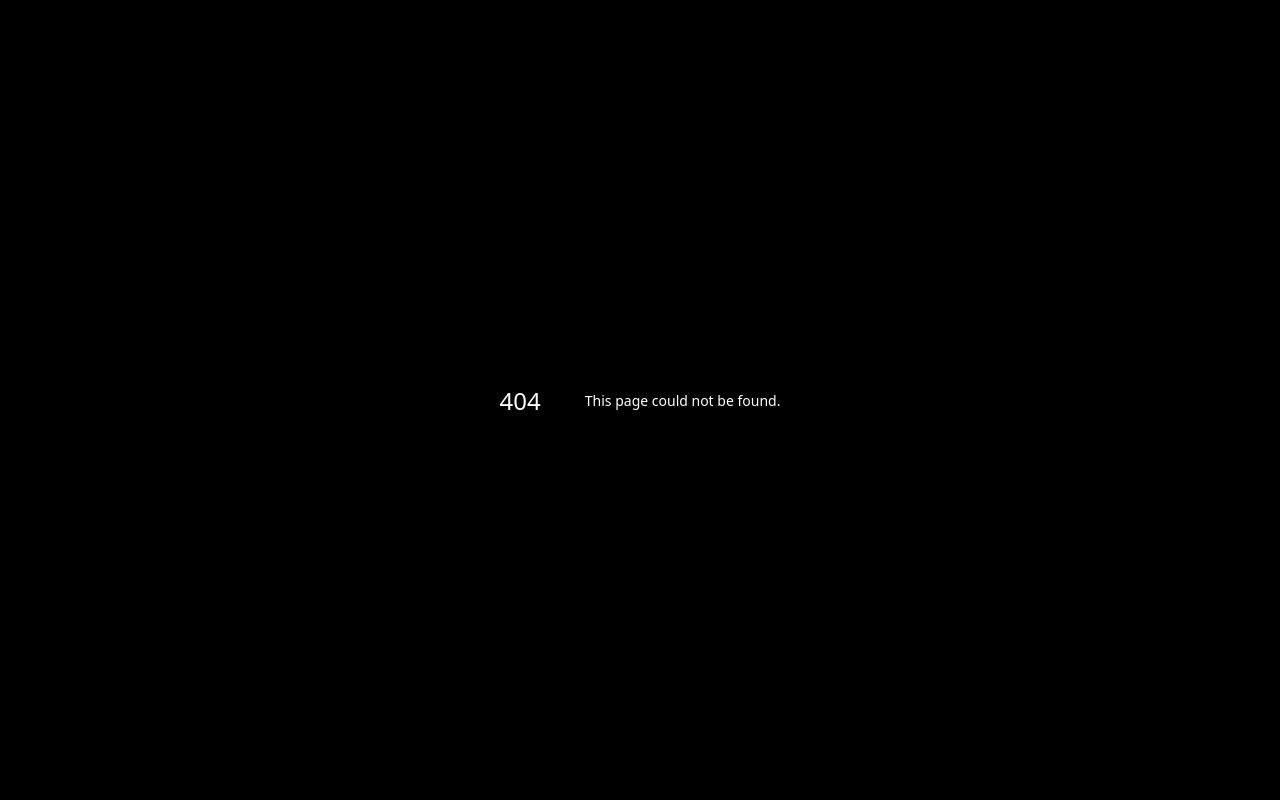
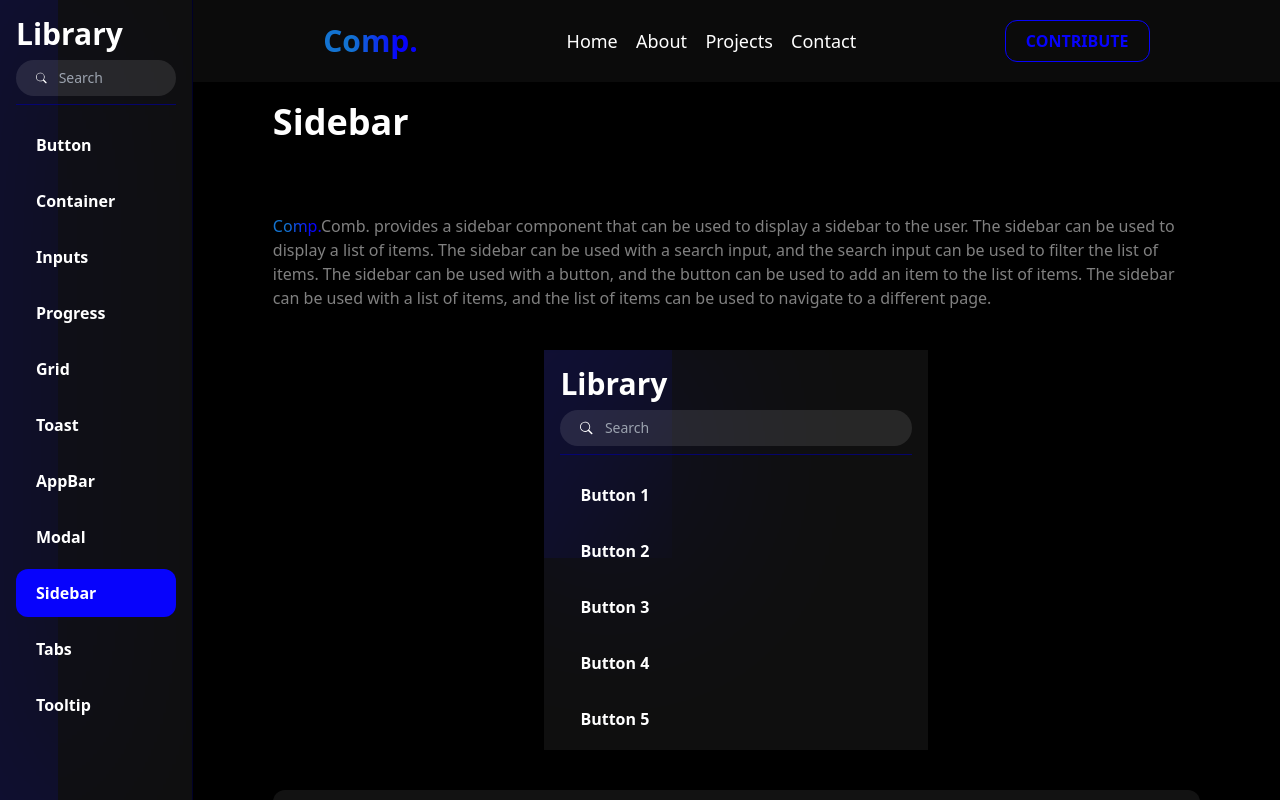
Before and after one commit to adhil72/comb., a Next.js app: page /library/sidebar in a window 1280 px wide. Before the commit this address had no page. Shown: the top 800 px of the page. Built offline with nearby package versions, Linux system fonts and the light colour scheme; no server answers.

Commit message:
libs updated

```diff
--- /dev/null
+++ b/app/library/sidebar/page.tsx
@@ -0,0 +1,32 @@
+"use client";
+
+import Page from "@/Componenets/Common/Page";
+import Library from "@/Componenets/Feature/Library/Library";
+import { IComponent } from "@/Constants/Components";
+import SidebarSample from "@/samples/Sidebar";
+
+const component: IComponent = {
+    title: "Sidebar",
+    details: [
+        {
+            subTitle: "",
+            description: "Comb. provides a sidebar component that can be used to display a sidebar to the user. The sidebar can be used to display a list of items. The sidebar can be used with a search input, and the search input can be used to filter the list of items. The sidebar can be used with a button, and the button can be used to add an item to the list of items. The sidebar can be used with a list of items, and the list of items can be used to navigate to a different page.",
+            codes: [
+                {
+                    fileName: "Sidebar usage",
+                    code: "https://raw.githubusercontent.com/adhil72/comb./main/src/samples/Sidebar.tsx",
+                },
+                {
+                    fileName: "Sidebar.tsx",
+                    code: "https://raw.githubusercontent.com/adhil72/comb./main/src/Library/Sidebar.tsx"
+                }
+            ],
+            preview: <SidebarSample />
+        }
+    ]
+}
+export default function Index() {
+    return <Page>
+        <Library data={component} />
+    </Page>
+}
--- a/src/Constants/SIdebar.ts
+++ b/src/Constants/SIdebar.ts
@@ -15,15 +15,6 @@ const sidebarButtons: ISidebarButton[] = [
     { title: "Sidebar", path: "/library/sidebar" },
     { title: "Tabs", path: "/library/tabs" },
     { title: "Tooltip", path: "/library/tooltip" },
-    { title: "Typography", path: "/library/typography" },
-    { title: "Theme", path: "/library/theme" },
-    { title: "Transition", path: "/library/transition" },
-    { title: "Utilities", path: "/library/utilities" },
-    { title: "Icons", path: "/library/icons" },
-    { title: "Library", path: "/library" },
-    { title: "Components", path: "/components" },
-    { title: "Features", path: "/features" },
-    { title: "Home", path: "/" }
 ]
 
 export { sidebarButtons }
--- /dev/null
+++ b/src/Library/Sidebar.tsx
@@ -0,0 +1,41 @@
+"use client";
+
+import Box from "@/Componenets/Common/Box";
+import Flex from "@/Componenets/Common/Flex";
+import { BsSearch } from "react-icons/bs";
+import Button from "@/Componenets/Common/Button";
+
+export interface ISidebarButton {
+    title: string;
+}
+
+interface Props {
+    selectedSidebarButton: any;
+    openSidebar: any;
+    setOpenSidebar: any;
+    itemClick?: (button: any) => void;
+    sidebarButtons: ISidebarButton[];
+}
+
+export default function Sidebar({ selectedSidebarButton, openSidebar, setOpenSidebar, itemClick, sidebarButtons }: Props) {
+    return <Flex onClick={() => setOpenSidebar(false)} className={`trans ${openSidebar ? "w-full" : "w-0"} h-full overflow-x-hidden cursor-pointer lg:flex lg:w-[100%] flex-col z-20 bg-black lg:bg-none bg-opacity-30`}>
+        <Flex className="w-[40%] lg:w-full h-full text-start cursor-default">
+            <Flex onClick={(e) => e.stopPropagation()} className="w-full bg-secondary backdrop-blur-[100px] bg-opacity-85 z-10 flex-col py-4 px-4 overflow-auto">
+                <span className="text-3xl text-primary font-extrabold">Library</span>
+                <Flex className="p-2 bg-white bg-opacity-10 rounded-full items-center text-sm mt-2">
+                    <BsSearch className="mx-3" />
+                    <input type="text" className="bg-transparent text-white w-full outline-none" placeholder="Search" />
+                </Flex>
+                <Box className="w-full h-[1px] bg-tint-dark my-2 bg-opacity-75" />
+
+                <Box className="h-[100%] overflow-y-auto scrollable-div text-start">
+                    {
+                        sidebarButtons?.map((button, index) => <Button key={index} onClick={() => { itemClick && itemClick(button) }} variant={button.title === selectedSidebarButton?.title ? "contained" : "text"} className={`!text-primary !normal-case !font-semibold !justify-start mt-2`}>{button.title}</Button>)
+                    }
+                </Box>
+
+            </Flex>
+            <Box className="w-[10%] h-52 bg-tint absolute z-0 " />
+        </Flex>
+    </Flex>
+}
--- a/src/Library/Tooltip.tsx
+++ b/src/Library/Tooltip.tsx
@@ -21,8 +21,8 @@ const Tooltip: React.FC<Props> = ({ title, children, ...rest }) => {
         if (!tooltipRef.current || !contentRef.current) return;
         const tooltip = tooltipRef.current;
         const content = contentRef.current;
-        let my = content.offsetHeight
-        tooltip.style.marginTop = `-${my + 10}px`
+        let my = content.clientHeight + content.clientHeight;
+        tooltip.style.marginTop = `-${my - 5}px`
     })
 
     return (
--- /dev/null
+++ b/src/samples/Sidebar.tsx
@@ -0,0 +1,21 @@
+import Sidebar from "@/Library/Sidebar";
+import { useState } from "react";
+
+export default function SidebarSample() {
+    const [openSidebar, setOpenSidebar] = useState(false);
+    const [selectedSidebarButton, setSelectedSidebarButton] = useState();
+
+    const sidebarButtons = [
+        { title: "Button 1" },
+        { title: "Button 2" },
+        { title: "Button 3" },
+        { title: "Button 4" },
+        { title: "Button 5" },
+        { title: "Button 6" },
+        { title: "Button 7" },
+    ]
+
+    return <div className="w-96 h-[50vh]">
+        <Sidebar openSidebar={openSidebar} setOpenSidebar={setOpenSidebar} selectedSidebarButton={selectedSidebarButton} sidebarButtons={sidebarButtons} />
+    </div>
+}
```
Also changed, not shown: public/images/sidebar.png (added).
